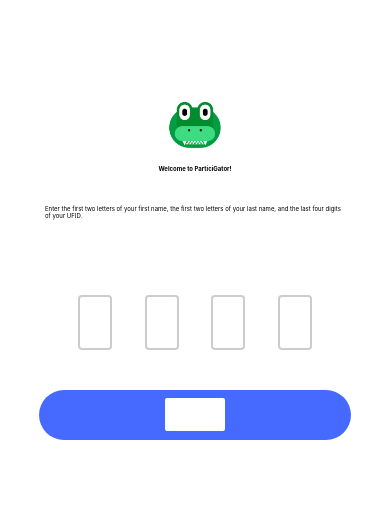
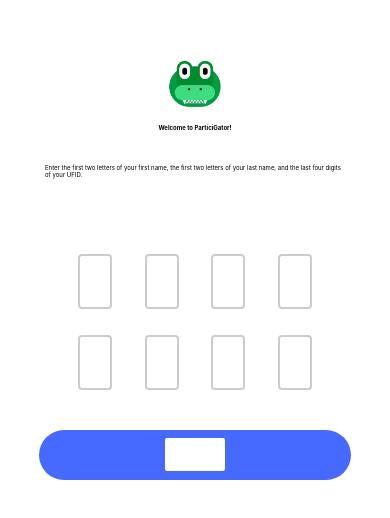
Before and after one commit to a-penton/ParticiGator, a React Native app: screen /Home in a window 390 px wide. Shown: the part 160-678 px from the top of the page. Built offline with nearby package versions, Linux system fonts and the light colour scheme.

Commit message:
Fix passcode to include letters and numbers.

```diff
--- a/ComponentStyles.js
+++ b/ComponentStyles.js
@@ -13,7 +13,7 @@ const styles = StyleSheet.create({
       width: 120,
       height: 80,
     },
-    // Welcome to ParticiGator Text
+    // Welcome to ParticiGator text
     header_text: {
       height: 40,
       color: "#000000",
@@ -21,7 +21,7 @@ const styles = StyleSheet.create({
       fontWeight: 'bold',
     },
 
-    // Instructions for entering passcode
+    // Instructions text
     instruction_text: {
       height: 90,
       width: 300,
@@ -58,11 +58,11 @@ const styles = StyleSheet.create({
       backgroundColor: "#466AFF",
     },
 
-    // Rectangle ?
+    // Rectangle for spacing
     rectangle: {
-      width: 200,
-      height: 100,
-      backgroundColor: 'red',
+      width: "80%",
+      height: "3%",
+      backgroundColor: 'white',
       borderRadius: 10,
     },
 
@@ -73,11 +73,13 @@ const styles = StyleSheet.create({
       width: 0,
       opacity: 0,
     },
+
     inputsContainer: {
       width: '60%',
       flexDirection: 'row',
       justifyContent: 'space-between',
     },
+
     inputContainer: {
       borderColor: '#cccccc',
       borderWidth: 2,
--- a/components/ActivityPage.js
+++ b/components/ActivityPage.js
@@ -1,4 +1,4 @@
-import React, { Component } from 'react';
+import React, { Component, useState, useRef } from 'react';
 import {
     StyleSheet,
     Text,
@@ -7,6 +7,7 @@ import {
     TextInput,
     Button,
     TouchableOpacity,
+    Pressable,
   } from "react-native";
   import ComponentStyles from '../ComponentStyles';
 
@@ -25,6 +26,7 @@ const ActivityPage = ({navigation, route}, props) => {
               }
             />
           </View>
+
     </View>
   );
 };
--- a/components/HomeScreen.js
+++ b/components/HomeScreen.js
@@ -15,43 +15,52 @@ import ComponentStyles from '../ComponentStyles';
 // Passcode length
 const CODE_LENGTH = 4;
 
-
-
-function handleSubmit(name, password) {
-    console.log('Name: ', name);
-    console.log('Password: ', password)
-}
+// Might not need anymore
+// function handleSubmit(name, password) {
+//     console.log('Name: ', name);
+//     console.log('Password: ', password)
+// }
 
 // Adds gator icon
 const gatorImage = require('./../assets/images/gator-icon.png');
 
 const HomeScreen = ({navigation, route}, props) => {
+
+    // This is the passcode to be sent to the database
     const [name, setName] = useState('');
     const [password, setPassword] = useState('');
 
-    // This is the passcode to be sent to the database
-    const [code, setCode] = useState('');
-    // This is just to helo make the passcode section pretty
+
+    // This is just to help make the passcode section pretty
     const [containerIsFocused, setContainerIsFocused] = useState(false);
 
     // All logic for passcode
     // Citation: https://thoughtbot.com/blog/make-a-snazzy-code-input-in-react-native
-    const codeDigitsArray = new Array(CODE_LENGTH).fill(0);
-    const ref = useRef(null);
-    const handleOnPress = () => {
+    const codeDigitsArrayName = new Array(CODE_LENGTH).fill(0);
+    const codeDigitsArrayPassword = new Array(CODE_LENGTH).fill(0);
+
+    const refName = useRef(null);
+    const refPassword = useRef(null);
+
+    const handleOnPressName = () => {
       setContainerIsFocused(true);
-      ref?.current?.focus();
+      refName?.current?.focus();
     };
+    const handleOnPressPassword = () => {
+      setContainerIsFocused(true);
+      refPassword?.current?.focus();
+    };
+
     const handleOnBlur = () => {
       setContainerIsFocused(false);
     };
-    const toDigitInput = (_value, idx) => {
+    const toDigitInputName = (_value, idx) => {
       const emptyInputChar = ' ';
-      const digit = code[idx] || emptyInputChar;
+      const digit = name[idx] || emptyInputChar;
 
-      const isCurrentDigit = idx === code.length;
+      const isCurrentDigit = idx === name.length;
       const isLastDigit = idx === CODE_LENGTH - 1;
-      const isCodeFull = code.length === CODE_LENGTH;
+      const isCodeFull = name.length === CODE_LENGTH;
 
       const isFocused = isCurrentDigit || (isLastDigit && isCodeFull);
 
@@ -66,7 +75,27 @@ const HomeScreen = ({navigation, route}, props) => {
         </View>
       );
     };
+    const toDigitInputPassword = (_value, idx) => {
+      const emptyInputChar = ' ';
+      const digit = password[idx] || emptyInputChar;
 
+      const isCurrentDigit = idx === password.length;
+      const isLastDigit = idx === CODE_LENGTH - 1;
+      const isCodeFull = password.length === CODE_LENGTH;
+
+      const isFocused = isCurrentDigit || (isLastDigit && isCodeFull);
+
+      const containerStyle =
+      containerIsFocused && isFocused
+        ? {...ComponentStyles.inputContainer, ...ComponentStyles.inputContainerFocused}
+        : ComponentStyles.inputContainer;
+
+      return (
+        <View key={idx} style={containerStyle}>
+          <Text style={ComponentStyles.inputText}>{digit}</Text>
+        </View>
+      );
+    };
 
     return (
       // Screen
@@ -98,13 +127,31 @@ const HomeScreen = ({navigation, route}, props) => {
             secureTextEntry={true}
           />
         </View>  */}
-        <Pressable style={ComponentStyles.inputsContainer} onPress={handleOnPress}>
-        {codeDigitsArray.map(toDigitInput)}
+        <Pressable style={ComponentStyles.inputsContainer} onPress={handleOnPressName}>
+        {codeDigitsArrayName.map(toDigitInputName)}
         </Pressable>
         <TextInput
-        ref = {ref}
-        value={code}
-        onChangeText={setCode}
+        ref = {refName}
+        value={name}
+        onChangeText={setName}
+        onSubmitEditing={handleOnBlur}
+        autoCorrect="false"
+        spellCheck="false"
+        autoCapitalize="characters"
+        keyboardType="visible-password"
+        returnKeyType="done"
+        textContentType="oneTimeCode"
+        maxLength={CODE_LENGTH}
+        style={ComponentStyles.hiddenCodeInput}
+        />
+        <View style={ComponentStyles.rectangle}></View>
+        <Pressable style={ComponentStyles.inputsContainer} onPress={handleOnPressPassword}>
+        {codeDigitsArrayPassword.map(toDigitInputPassword)}
+        </Pressable>
+        <TextInput
+        ref={refPassword}
+        value={password}
+        onChangeText={setPassword}
         onSubmitEditing={handleOnBlur}
         keyboardType="number-pad"
         returnKeyType="done"
@@ -118,7 +165,7 @@ const HomeScreen = ({navigation, route}, props) => {
             color= "#fff"
             onPress={() =>
               { //handleSubmit(name, password);
-                navigation.navigate('ActivityPage', {username: name, password: code})}
+                navigation.navigate('ActivityPage', {username: name, password: password})}
           }/>
         </View>
 
```
